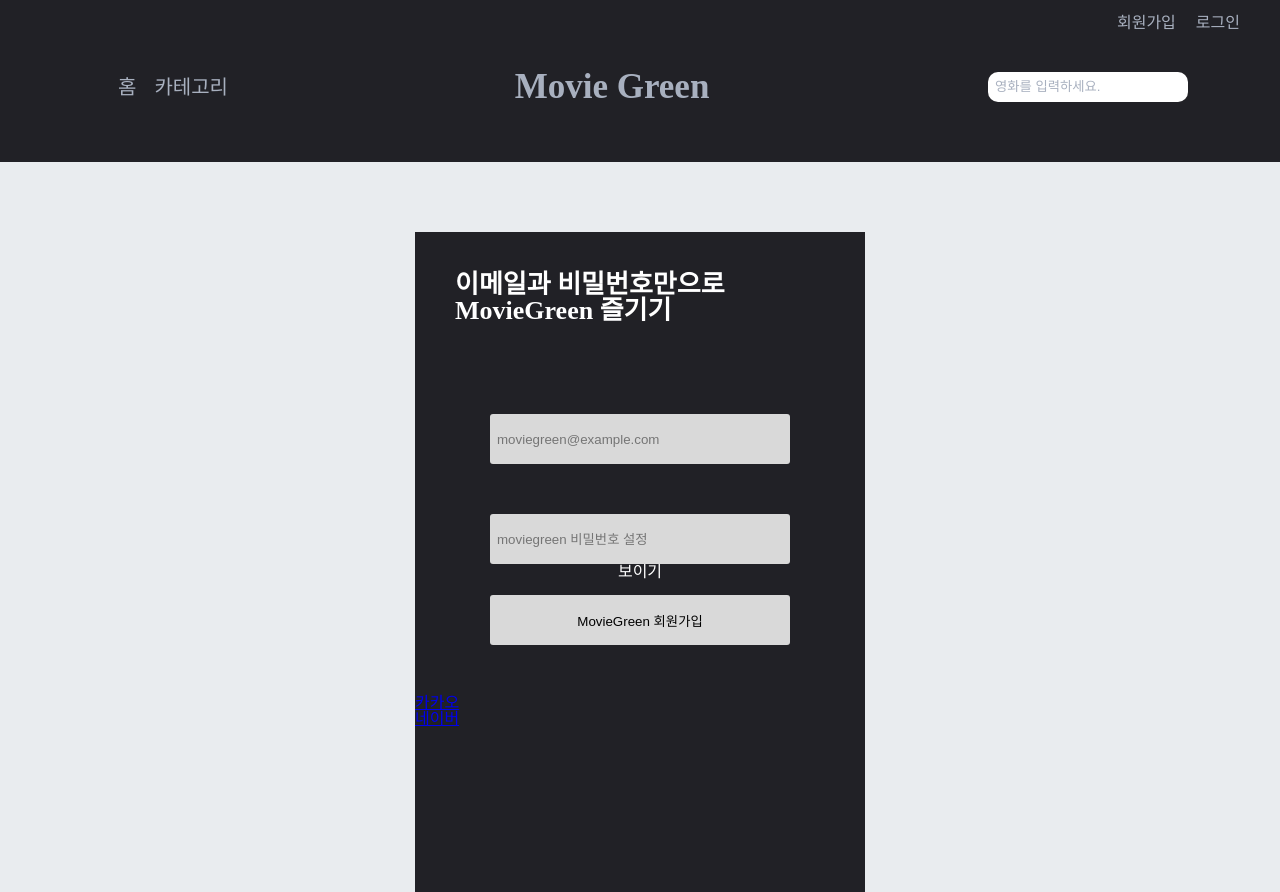
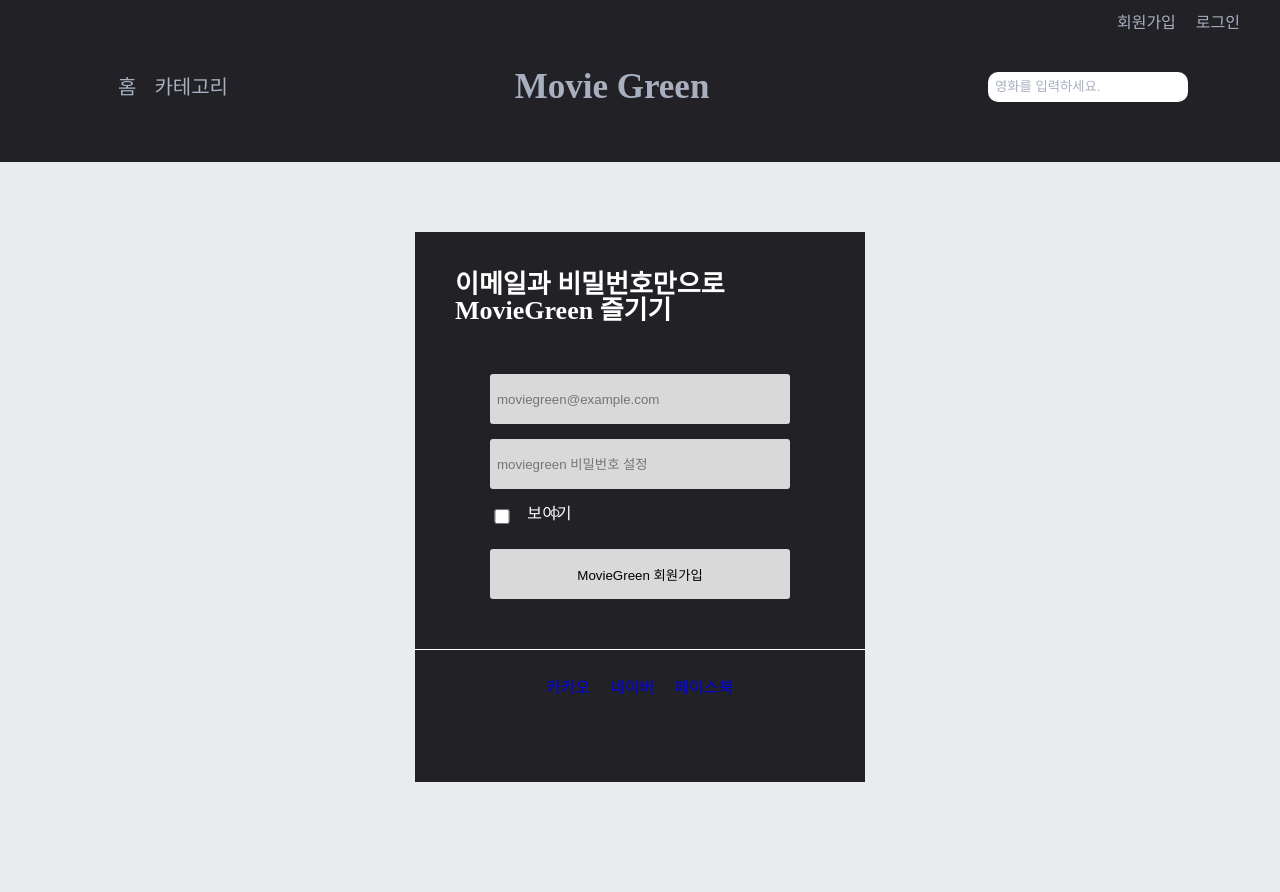
Before and after one commit to Wonahyeon/MovieGreen, a React (Create React App) app: page /sign-in in a window 1280 px wide. After the commit the page ends 800 px from the top, so only its background shows below. Built offline with nearby package versions, Linux system fonts and the light colour scheme.

Commit message:
업로드

```diff
--- a/src/pages/Signin.js
+++ b/src/pages/Signin.js
@@ -1,21 +1,22 @@
 import React, { useState } from 'react';
+import { useNavigate } from 'react-router';
 import styled from 'styled-components';
-// import { AiFillEyeInvisible } from "react-icons/md";
 
 const SigninWrapper = styled.div`
   background: #212126;
   max-width: 450px;
-  height: 660px;
+  height: 550px;
   margin: auto;
   margin-top: 70px;
 `;
 
 const MainSignin = styled.div`
+  /* margin: 0 auto; */
+
   display: flex;
   flex-direction: column;
   justify-content: center;
   align-items: center;
-
 
   .SignContent{
     color: #fff;
@@ -25,45 +26,81 @@ const MainSignin = styled.div`
   }
 
   input{
-    position: relative;
     width: 300px;
     height: 50px;
-    margin-top: 50px;
     padding: 7px;
+    margin: 10px 0 5px;
     background: #D9D9D9;
     box-sizing: border-box;
     outline: none;
     border: none;
     border-radius: 3px;
   }
-  p{
-    color: red;
-  }
   span{
     color: white;
   }
-  button{
+
+  .emailMessage{
+    color: red;
+  }
+`;
+
+const PwShow = styled.div`
+
+  display: flex;
+  flex-direction: row;
+  justify-content: center;
+  align-items: center;
+  color: #d9d9d9;
+  margin: 5px 170px 5px 0;
+
+  input {
+    position: relative;
+    width: 50px;
+    margin-left: -65%;
+    height: 15px;
+  }
+
+  .test{
+    position: absolute;
+  }
+`;
+
+const Button = styled.button`
   width: 300px;
   height: 50px;
   padding: 7px;
   margin-top: 15px;
   background: #D9D9D9;
-    border-radius: 3px;
   outline: none;
   border: none;
-  }
+  border-radius: 3px;
 `;
 
 const SnsSign = styled.div`
+  position: relative;
   margin-top: 50px;
+  border-top: 1px solid white;
 
-  span{
-    border-bottom: 1px solid white;
+  ul{
+    margin-top: 20px;
+    justify-content: center;
+    align-items: center;
+    display: flex;
+  }
+  li{
+    padding: 10px;
+  }
+  a{
+    text-decoration: none;
   }
 `;
 
 function Signin(props) {
+  const navigate = useNavigate();
   const [signemail, setSignemail] = useState(''); //이메일
+  const [emailMessage, setEmailMessage] = useState(''); // 이메일
+  const [IsEmail, setIsEmail] = useState(false); //이메일 유효성 검사
   const [password, setPassword] = useState(''); //비밀번호
   const [passwordType, setPasswordType] = useState({ //비밀번호 visible
     type: 'password',
@@ -71,14 +108,19 @@ function Signin(props) {
   });
 
   // const [capsLockFlag, setCapsLockFlag] = useState(''); //한글 입력 방지
+  const handleEmail = (e) => { //이메일
+    const currentEamil = e.target.value;
+    setSignemail(currentEamil);
+    const emailRegExp = /^[A-Za-z0-9_]+[A-Za-z0-9]*[@]{1}[A-Za-z0-9]+[A-Za-z0-9]*[.]{1}[A-Za-z]{1,3}$/;
+    if (!emailRegExp.test(currentEamil)) {
+      setEmailMessage('이메일의 형식이 올바르지 않습니다.');
+      setIsEmail(false);
+    } else {
+      setEmailMessage('사용 가능한 이메일 입니다');
+      setIsEmail(true);
+    }
+  };
 
-
-  const handleEmail = (e) => { //이메일
-    if (signemail.length < 4) {
-
-    }
-    setSignemail(e.target.value)
-  }
   const handlePassword = (e) => { //비밀번호
     setPassword(e.target.value)
   }
@@ -105,8 +147,13 @@ function Signin(props) {
   // }
 
   const handleButton = (e) => { //회원가입 버튼
-    alert('회원가입되었습니다');
     e.preventDefault();
+
+    window.location.href = "/log-in"
+    // alert('회원가입되었습니다.');
+    // if () {
+
+    // }
   }
 
   return (
@@ -115,7 +162,7 @@ function Signin(props) {
         <MainSignin >
           <h1 className='SignContent'>이메일과 비밀번호만으로 MovieGreen 즐기기</h1>
           <label for='email'></label>
-          <input type='text' id='email' placeholder='moviegreen@example.com'
+          <input type='text' id='email' name='name' placeholder='moviegreen@example.com'
             value={signemail}
             onChange={handleEmail}
 
@@ -123,34 +170,32 @@ function Signin(props) {
             // onChange={(e) => getCapsLock(e)}
             // onKeyDown={(e) => checkCapsLock(e)}
           ></input>
-          {signemail && <p>5~50자의 이메일 형식으로 입력해주세요.</p>}
-
+          <p className='emailMessage'>{emailMessage}</p>
 
           <label for='pw'></label>
           <input type={passwordType.type} id='pw' placeholder='moviegreen 비밀번호 설정'
             value={password}
             onChange={handlePassword}
           ></input>
-          <span onClick={handlePasswordType}>
+
+          {/* input 사용할 시 */}
+          <PwShow>
+            <input type='checkbox' onClick={handlePasswordType} />
+            <p className='test'>ㅇ</p>
             {passwordType.visible ? <span>숨기기</span> : <span>보이기</span>}
-          </span>
+          </PwShow>
 
-          <button
-            type='submit'
-            onClick={handleButton}
-          >
-            MovieGreen 회원가입
-          </button>
+          <Button type='button' onClick={handleButton}>MovieGreen 회원가입</Button>
         </MainSignin>
 
         <SnsSign>
-          <span></span>
           <ul>
-            <li><a href='https://accounts.kakao.com'>카카오</a></li>
+            <li><a href='https://accounts.kakao.com'>카카오
+
+            </a></li>
             <li><a href='https://nid.naver.com'>네이버</a></li>
+            <li><a href='https://www.facebook.com'>페이스북</a></li>
           </ul>
-
-
         </SnsSign>
       </SigninWrapper>
     </>
```
Also changed, not shown: 1 other file (tests, documents, lock files or other folders). Lines whose indentation alone changed are shown as unchanged.
